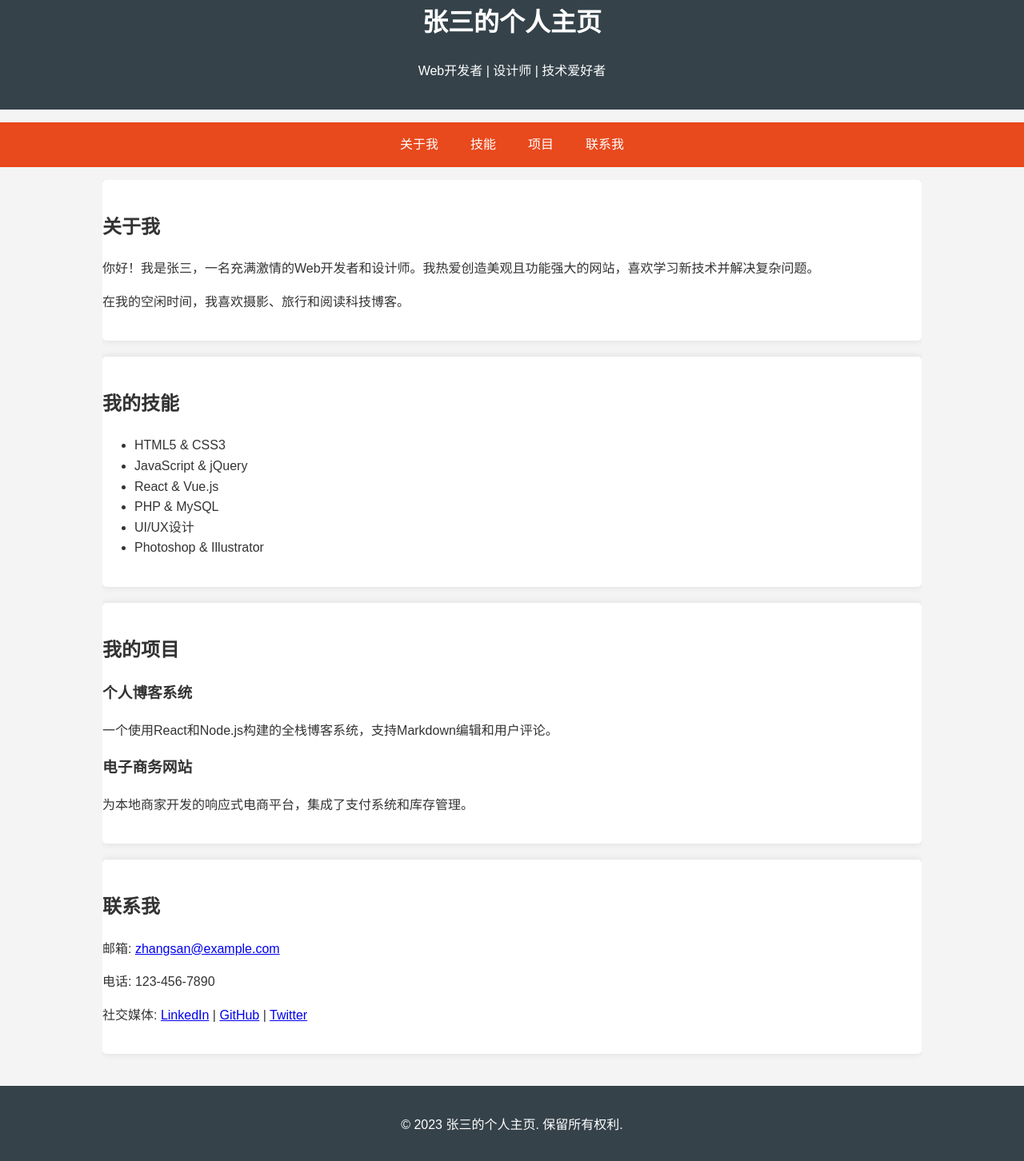
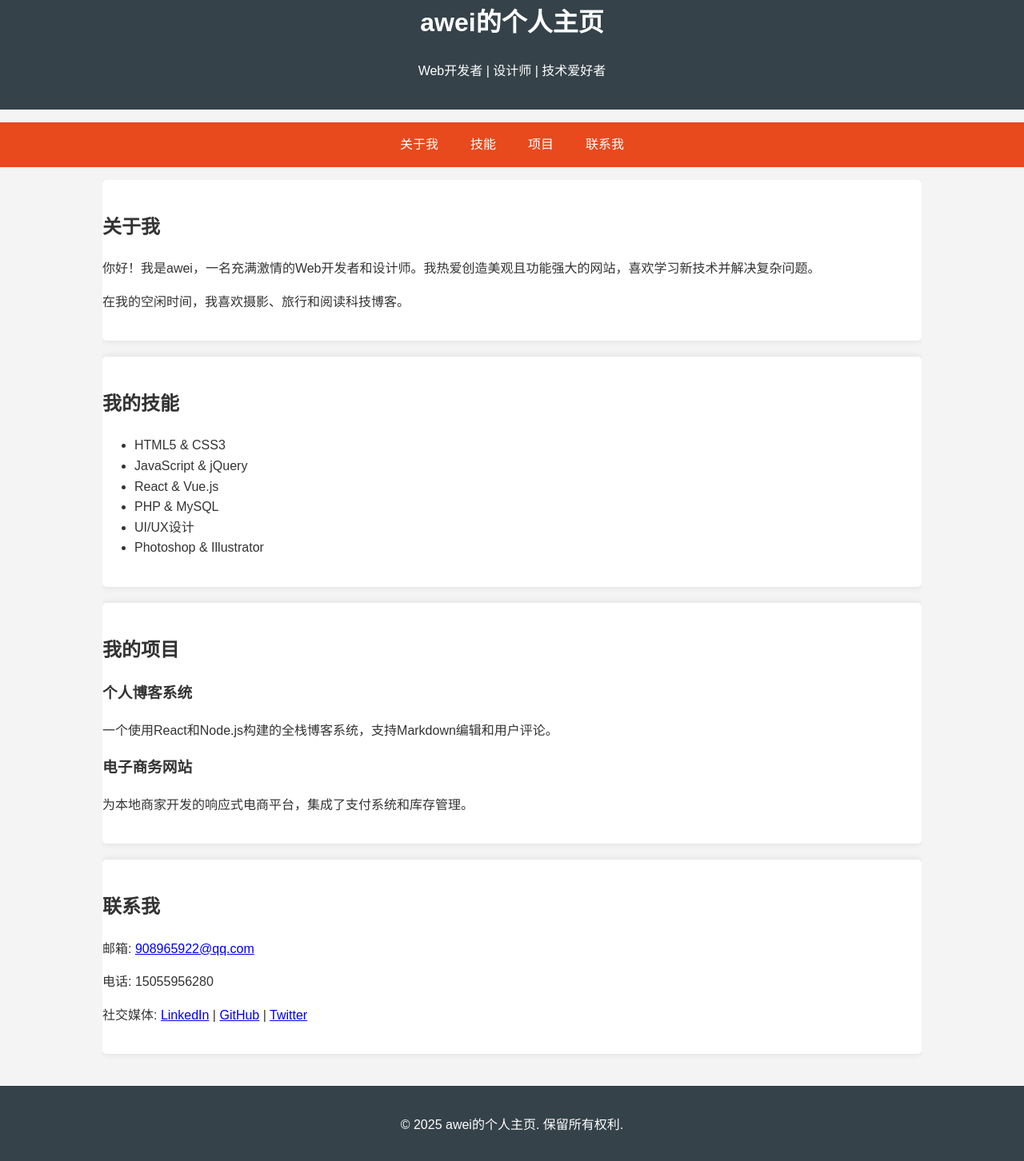
Before and after one commit to liuteam14/liuteam14.github.io, a plain HTML site: page index.html in a window 1280 px wide. Shown: the part 206-1658 px from the top of the page at 80% size. Drawn offline with Linux system fonts and the light colour scheme.

Commit message:
Update index.html

```diff
--- a/index.html
+++ b/index.html
@@ -88,7 +88,7 @@
     <header>
         <div class="container">
             <img src="profile.jpg" alt="个人照片" class="profile-img">
-            <h1>张三的个人主页</h1>
+            <h1>awei的个人主页</h1>
             <p>Web开发者 | 设计师 | 技术爱好者</p>
         </div>
     </header>
@@ -105,7 +105,7 @@
     <div class="container">
         <section id="about">
             <h2>关于我</h2>
-            <p>你好！我是张三，一名充满激情的Web开发者和设计师。我热爱创造美观且功能强大的网站，喜欢学习新技术并解决复杂问题。</p>
+            <p>你好！我是awei，一名充满激情的Web开发者和设计师。我热爱创造美观且功能强大的网站，喜欢学习新技术并解决复杂问题。</p>
             <p>在我的空闲时间，我喜欢摄影、旅行和阅读科技博客。</p>
         </section>
 
@@ -135,8 +135,8 @@
 
         <section id="contact">
             <h2>联系我</h2>
-            <p>邮箱: <a href="mailto:zhangsan@example.com">zhangsan@example.com</a></p>
-            <p>电话: 123-456-7890</p>
+            <p>邮箱: <a href="mailto:zhangsan@example.com">908965922@qq.com</a></p>
+            <p>电话: 15055956280</p>
             <p>社交媒体:
                 <a href="#">LinkedIn</a> |
                 <a href="#">GitHub</a> |
@@ -146,7 +146,7 @@
     </div>
 
     <footer>
-        <p>&copy; 2023 张三的个人主页. 保留所有权利.</p>
+        <p>&copy; 2025 awei的个人主页. 保留所有权利.</p>
     </footer>
 </body>
 </html>
```
